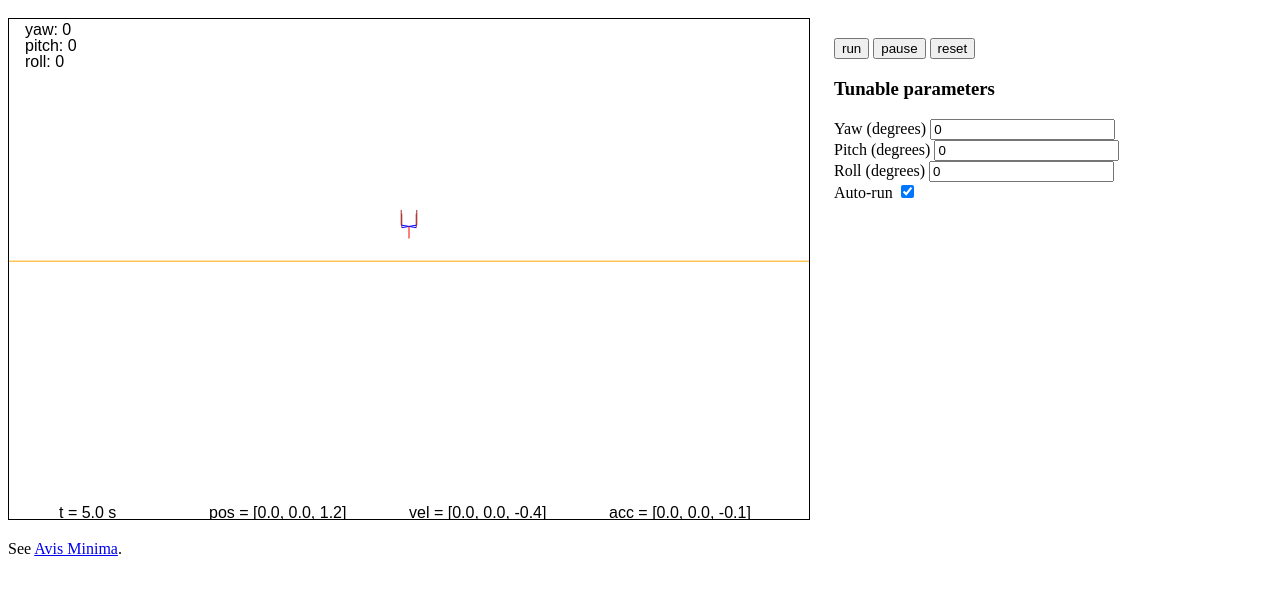
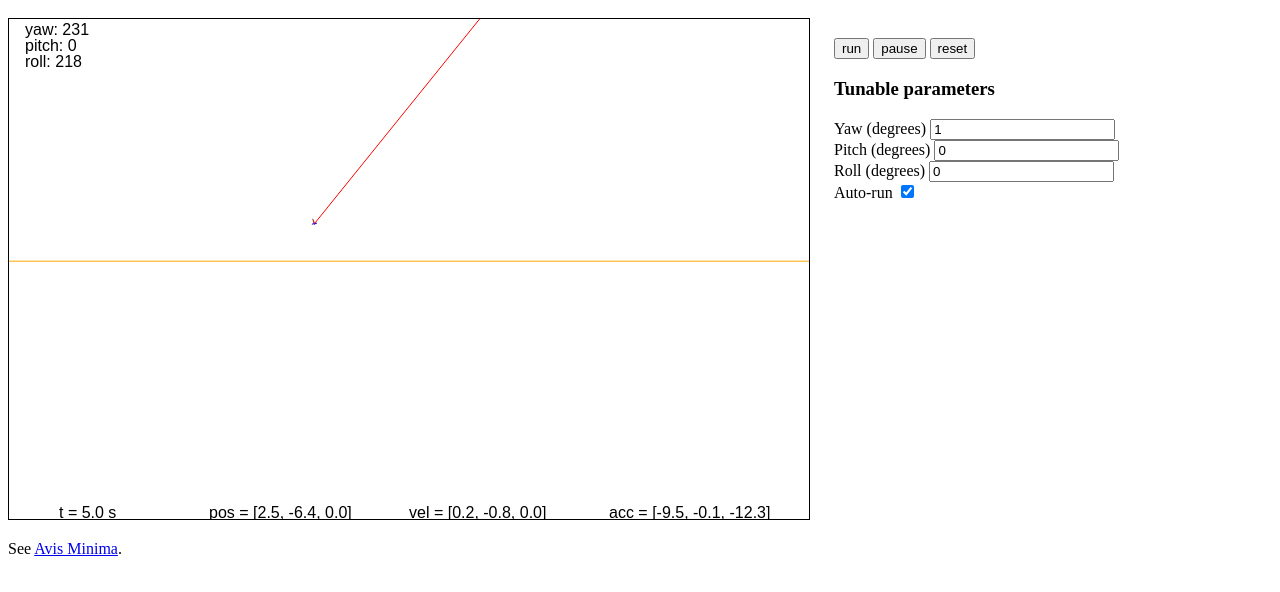
Before and after one commit to alexfernandez/diffusion-simulator, a plain HTML site: page quadcopter/index.html in a window 1280 px wide. Shown: the part 48-640 px from the top of the page. Drawn offline with Linux system fonts and the light colour scheme.

Commit message:
Default yaw 1

```diff
--- a/quadcopter/index.html
+++ b/quadcopter/index.html
@@ -25,7 +25,7 @@
       <button id="reset" type="button">reset</button>
 		<h3>Tunable parameters</h3>
       <label for="particles">Yaw (degrees)</label>
-      <input type="number" id="yaw" value="0">
+      <input type="number" id="yaw" value="1">
       <br>
       <label for="speed">Pitch (degrees)</label>
       <input type="number" id="pitch" value="0">
```
